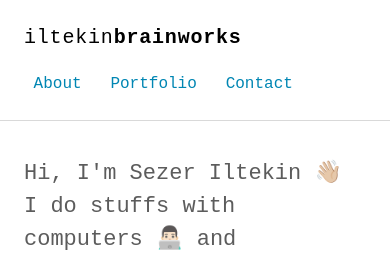
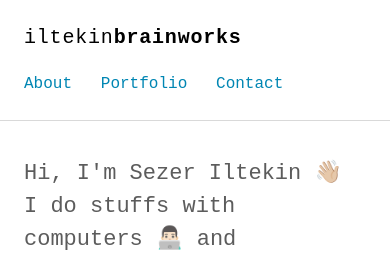
Before and after one commit to iltekin/iltekin.github.io, a Jekyll site: the page built from index.html, in a window 390 px wide. Shown: the top 260 px of the page. Built offline with Jekyll 4.4.1, drawn with Linux system fonts in a browser that asks for light colours; some web fonts are replaced.

Commit message:
fixed navbar css for responsive

```diff
--- a/assets/scss/_layout.scss
+++ b/assets/scss/_layout.scss
@@ -295,6 +295,11 @@ hr {
   .navbar {
     float: none;
     display: inline-block;
+    width: 100%;
+  }
+
+  .navbar li:first-child {
+    padding-left: 0;
   }
 
 }
```
